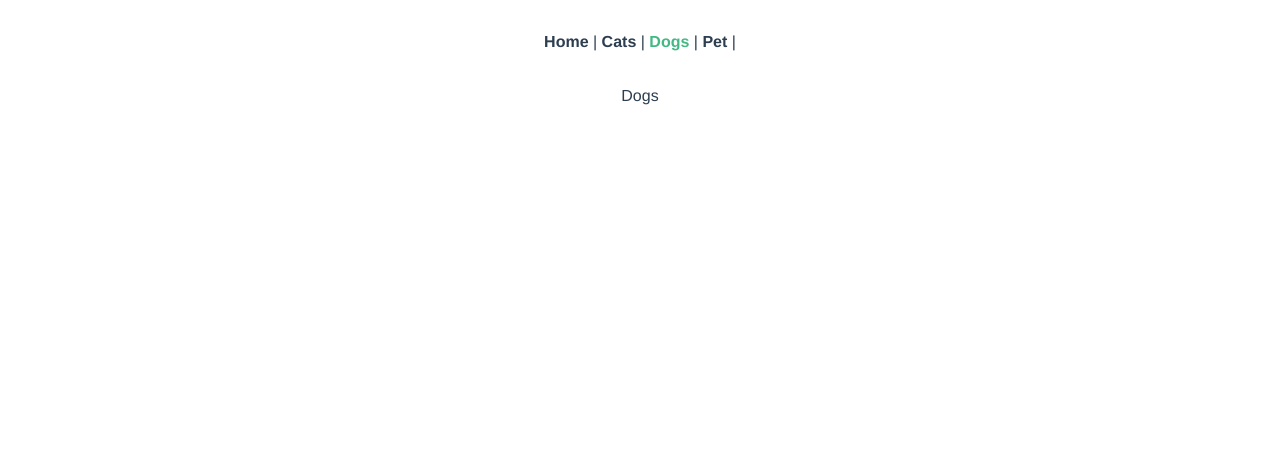
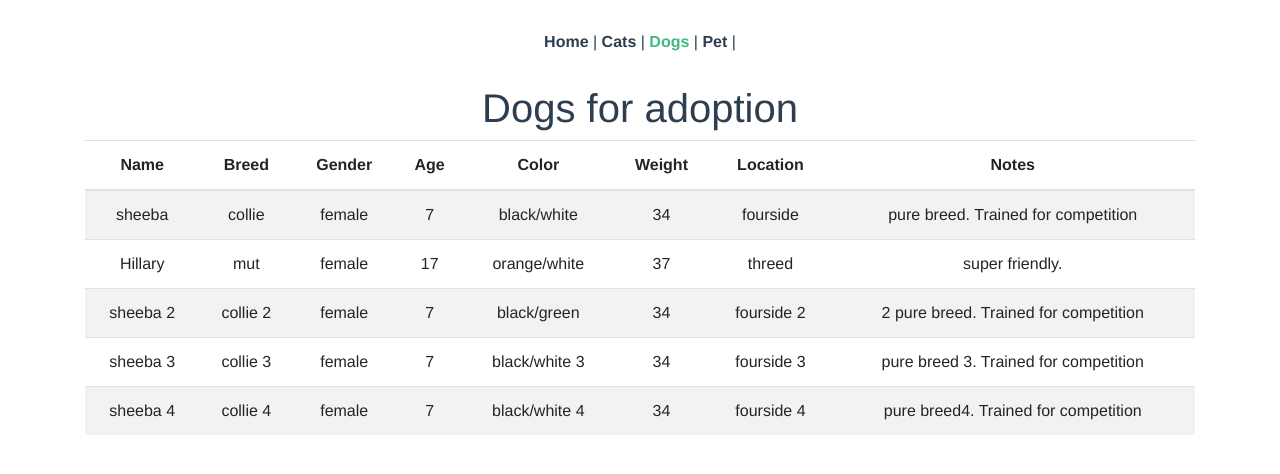
Before and after one commit to duro06/adopt_pets, a Vue app: page /dogs in a window 1280 px wide. Shown: the top 474 px of the page. Built offline with nearby package versions, Linux system fonts and the light colour scheme.

Commit message:
set some modification for cat and dog

```diff
--- a/package.json
+++ b/package.json
@@ -23,7 +23,7 @@
     "@vue/eslint-config-standard": "^4.0.0",
     "babel-eslint": "^10.0.3",
     "eslint": "^5.16.0",
-    "eslint-plugin-vue": "^5.0.0",
+    "eslint-plugin-vue": "^5.2.3",
     "node-sass": "^4.12.0",
     "sass-loader": "^8.0.0",
     "vue-template-compiler": "^2.6.10"
--- a/src/App.vue
+++ b/src/App.vue
@@ -6,7 +6,9 @@
       <router-link to="/dogs">Dogs</router-link> |
       <router-link to="/pet">Pet</router-link> |
     </div>
-    <router-view/>
+    <b-container>
+      <router-view/>
+    </b-container>
   </div>
 </template>
 
--- a/src/data/dogs.js
+++ b/src/data/dogs.js
@@ -8,6 +8,7 @@
     location: 'fourside',
     notes: 'pure breed. Trained for competition'
   },
+
   {
     name: 'Hillary',
     breed: 'mut',
--- a/src/views/Cats.vue
+++ b/src/views/Cats.vue
@@ -1,15 +1,16 @@
 <template>
-    <div>
-        <b-table striped hover :items="cats"></b-table>
-    </div>
+  <div>
+    <h1>Cats for adoption</h1>
+    <b-table striped hover :items="cats"></b-table>
+  </div>
 </template>
 <script>
 import cats from '@/data/cats'
 export default {
-    data(){
-        return{
-            cats
-        }
+  data () {
+    return {
+      cats
     }
+  }
 }
 </script>
--- a/src/views/Dogs.vue
+++ b/src/views/Dogs.vue
@@ -1,5 +1,16 @@
 <template>
-    <div>
-        Dogs
-    </div>
+  <div>
+    <h1>Dogs for adoption</h1>
+    <b-table striped hover :items="dogs"></b-table>
+  </div>
 </template>
+<script>
+import dogs from '@/data/dogs'
+export default {
+  data () {
+    return {
+      dogs
+    }
+  }
+}
+</script>
--- a/src/views/Home.vue
+++ b/src/views/Home.vue
@@ -1,6 +1,6 @@
 <template>
   <div class="home">
-    Home
+    <h1>Adopt your best friend</h1>
   </div>
 </template>
 
```
Also changed, not shown: 1 other file (tests, documents, lock files or other folders).
